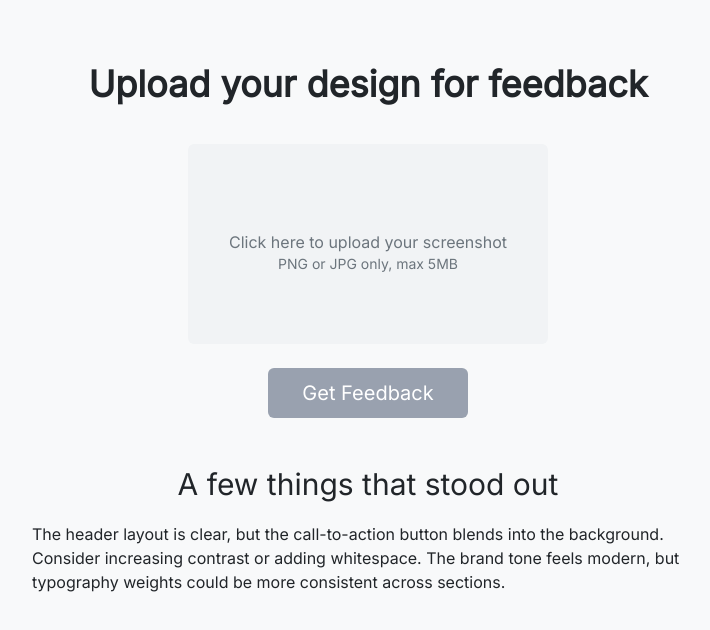
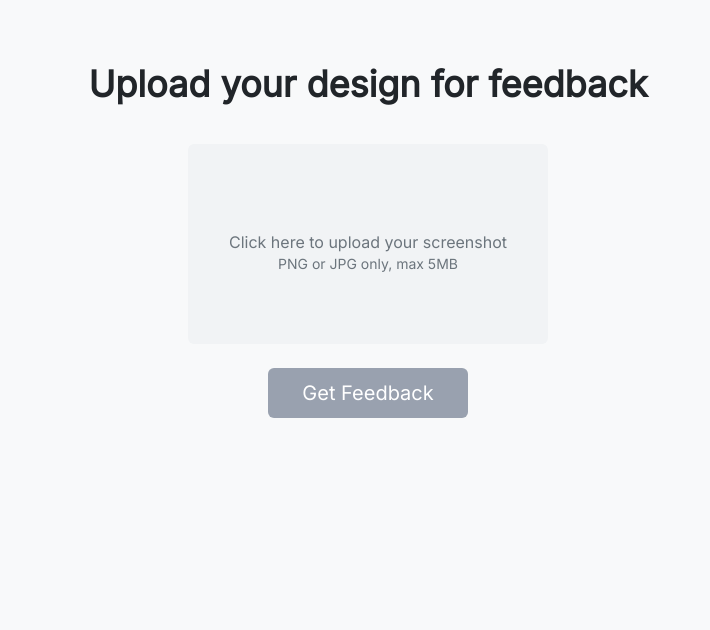
Before and after one commit to rwolt/screenshot-ux-checker, a React (Vite) app: page / in a window 1280 px wide. Shown: the top 630 px of the page, without its empty margins (272-982 px from the left). Built offline with nearby package versions, Linux system fonts and the light colour scheme; some icons are missing.

Commit message:
Display feedback in FeedbackPanel

```diff
--- a/src/App.tsx
+++ b/src/App.tsx
@@ -1,14 +1,23 @@
+import React, { useState } from "react";
 import FeedbackPanel from "./components/FeedbackPanel";
 import UploadForm from "./components/UploadForm";
 
 function App() {
+  const [feedback, setFeedback] = useState<string | null>(null);
+
+  const handleFeedbackReceived = (feedbackText: string) => {
+    setFeedback(feedbackText);
+  };
+
   return (
     <>
-      <UploadForm />
-      <FeedbackPanel
-        heading="A few things that stood out"
-        bodyText="The header layout is clear, but the call-to-action button blends into the background. Consider increasing contrast or adding whitespace. The brand tone feels modern, but typography weights could be more consistent across sections."
-      />
+      <UploadForm onFeedbackReceived={handleFeedbackReceived} />
+      {feedback && (
+        <FeedbackPanel
+          heading="UX Feedback"
+          bodyText={feedback}
+        />
+      )}
     </>
   );
 }
```
